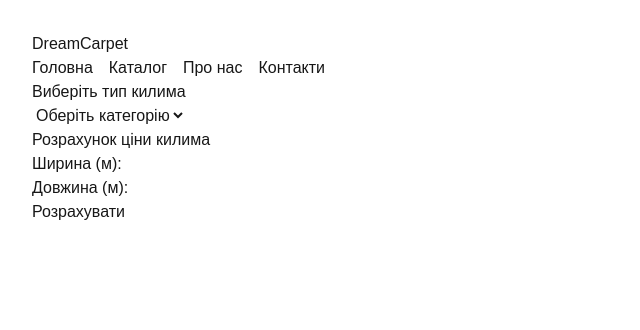
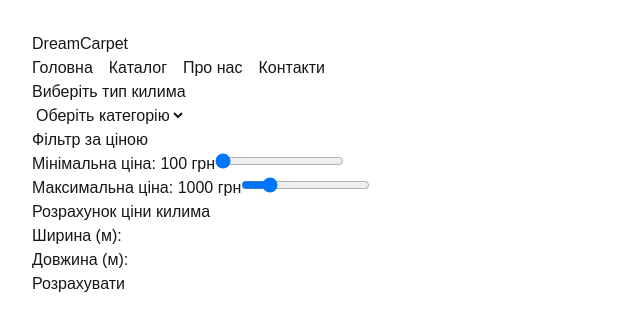
Before and after one commit to gb8kmmch7h-blip/dreamcarpet, a Next.js app: page / in a window 1280 px wide. Shown: the top 330 px of the page, without its empty margins (0-640 px from the left). Built offline with nearby package versions, Linux system fonts and the light colour scheme.

Commit message:
Update page.tsx

```diff
--- a/app/page.tsx
+++ b/app/page.tsx
@@ -1,3 +1,4 @@
+"use client";
 import React, { useState } from 'react';
 
 export default function HomePage() {
@@ -5,6 +6,8 @@ export default function HomePage() {
   const [width, setWidth] = useState('');
   const [length, setLength] = useState('');
   const [price, setPrice] = useState<number | null>(null);
+  const [minPrice, setMinPrice] = useState(100);
+  const [maxPrice, setMaxPrice] = useState(1000);
 
   const calculatePrice = () => {
     const w = parseFloat(width);
@@ -55,6 +58,31 @@ export default function HomePage() {
           </select>
         </section>
         <section>
+          <h2>Фільтр за ціною</h2>
+          <div>
+            <label>Мінімальна ціна: {minPrice} грн</label>
+            <input
+              type="range"
+              min="100"
+              max="5000"
+              step="50"
+              value={minPrice}
+              onChange={(e) => setMinPrice(Number(e.target.value))}
+            />
+          </div>
+          <div>
+            <label>Максимальна ціна: {maxPrice} грн</label>
+            <input
+              type="range"
+              min="100"
+              max="5000"
+              step="50"
+              value={maxPrice}
+              onChange={(e) => setMaxPrice(Number(e.target.value))}
+            />
+          </div>
+        </section>
+        <section>
           <h2>Розрахунок ціни килима</h2>
           <div>
             <label>Ширина (м): </label>
```
